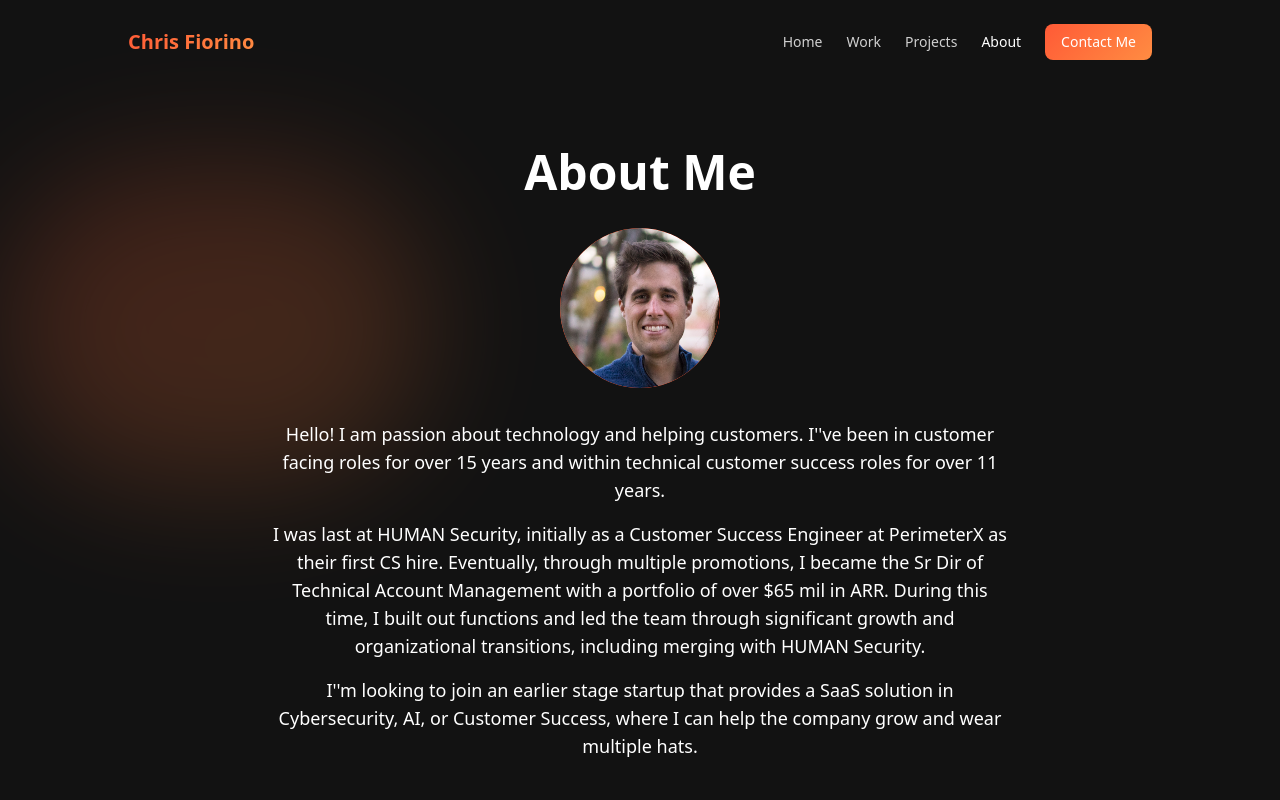
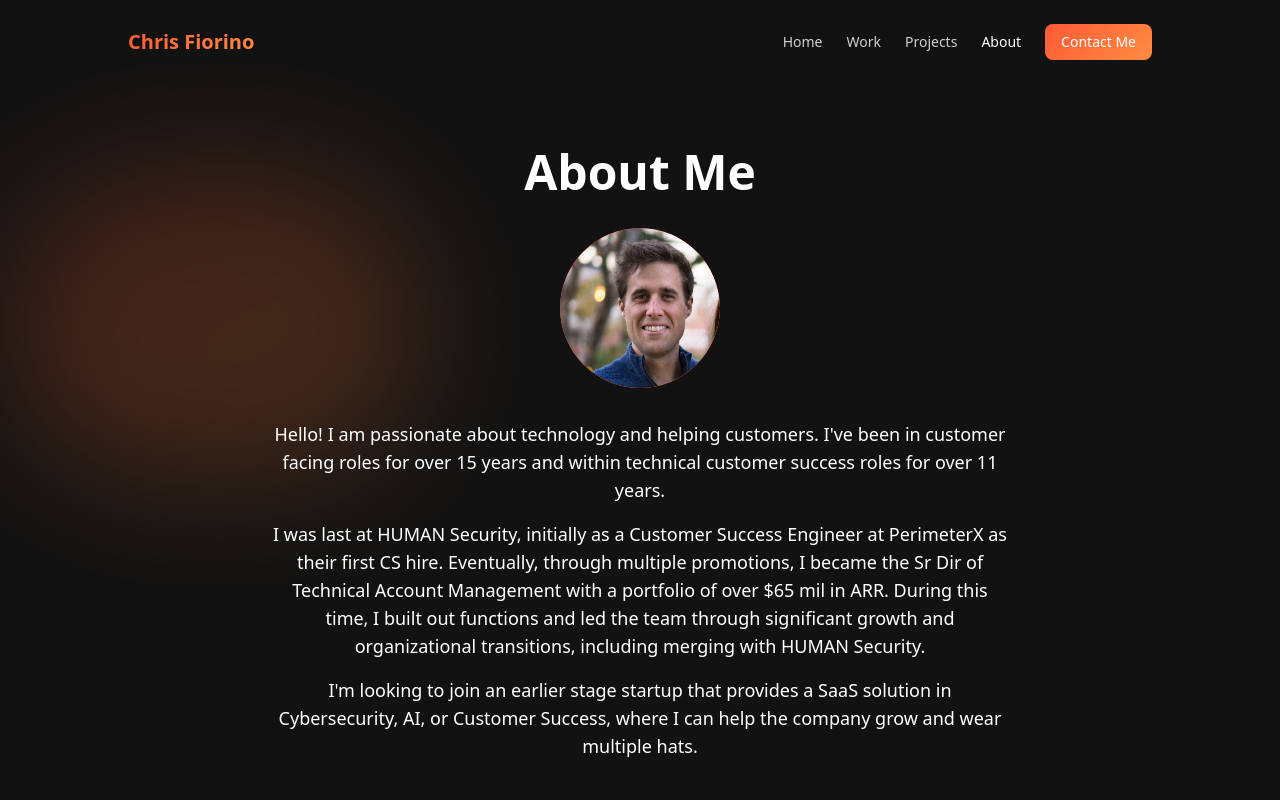
Before and after one commit to chrisfio/portfolio-website, a Next.js app: page /about in a window 1280 px wide. Shown: the top 800 px of the page. Built offline with nearby package versions, Linux system fonts and the light colour scheme.

Commit message:
escaping apostrophes

```diff
--- a/src/app/about/page.tsx
+++ b/src/app/about/page.tsx
@@ -25,8 +25,8 @@ export default function About() {
         {/* Bio */}
         <div className="mb-12 text-lg">
           <p className="mb-4">
-            Hello!  I am passion about technology and helping customers.
-            I&apos;'ve been in customer facing roles for over 15 years and within technical customer success roles for over 11 years.
+            Hello! I am passionate about technology and helping customers.
+            I&apos;ve been in customer facing roles for over 15 years and within technical customer success roles for over 11 years.
           </p>
           <p className="mb-4">
             I was last at HUMAN Security, initially as a Customer Success Engineer at PerimeterX as their first CS hire.
@@ -35,8 +35,8 @@ export default function About() {
             including merging with HUMAN Security.
           </p>
           <p>
-          I&apos;'m looking to join an earlier stage startup that provides a SaaS solution in Cybersecurity, AI, or Customer Success,
-          where I can help the company grow and wear multiple hats.
+            I&apos;m looking to join an earlier stage startup that provides a SaaS solution in Cybersecurity, AI, or Customer Success,
+            where I can help the company grow and wear multiple hats.
           </p>
         </div>
 
```
